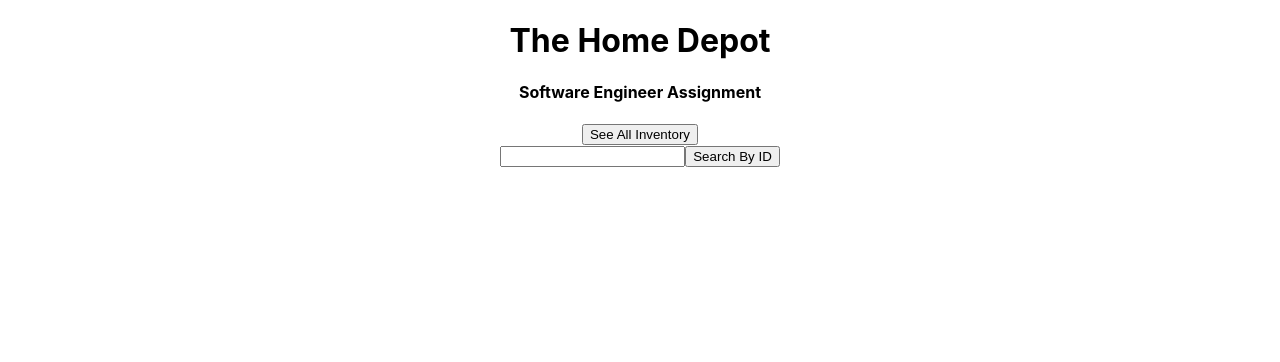
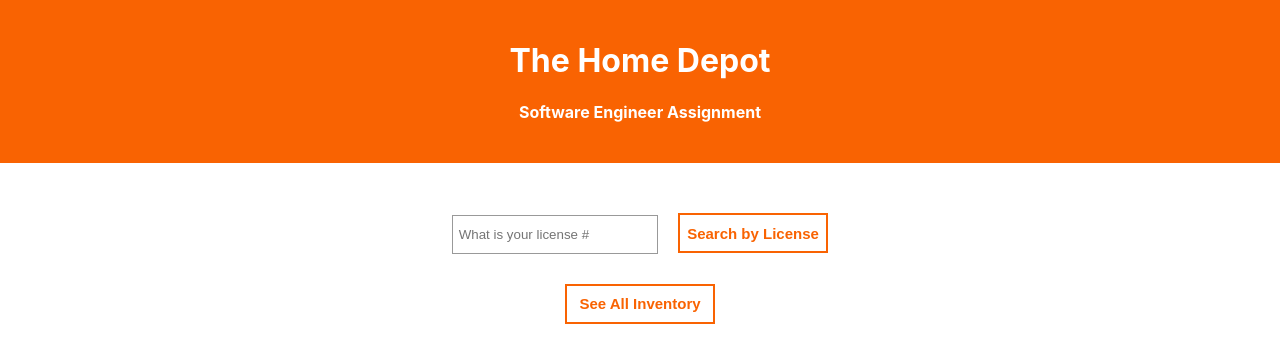
Before and after one commit to Msartain/thd-api-service, a React (Create React App) app: page / in a window 1280 px wide. Shown: the top 362 px of the page. Built offline with nearby package versions, Linux system fonts and the light colour scheme.

Commit message:
styles buttons and header

```diff
--- a/package.json
+++ b/package.json
@@ -13,7 +13,7 @@
     "web-vitals": "^1.1.1"
   },
   "scripts": {
-    "start": "react-scripts start",
+    "start": "PORT=3001 react-scripts start",
     "build": "react-scripts build",
     "test": "react-scripts test",
     "eject": "react-scripts eject"
--- a/src/App.css
+++ b/src/App.css
@@ -2,37 +2,32 @@
   text-align: center;
 }
 
-.App-logo {
-  height: 40vmin;
-  pointer-events: none;
+.header {
+  padding: 20px 0;
+  color: #fff;
+  background-color: #F96302;
 }
 
-@media (prefers-reduced-motion: no-preference) {
-  .App-logo {
-    animation: App-logo-spin infinite 20s linear;
-  }
+.layout {
+  padding: 50px;
+  display: flex;
+  justify-content: center;
+  align-items: center;
+  flex-direction: column;
 }
 
-.App-header {
-  background-color: #282c34;
-  min-height: 100vh;
-  display: flex;
-  flex-direction: column;
-  align-items: center;
-  justify-content: center;
-  font-size: calc(10px + 2vmin);
-  color: white;
+.styled-button {
+  border: 2px solid #F96302;
+  background-color: #fff;
+  color: #F96302;
+  padding: 5px;
+  font-size: 15px;
+  font-weight: 700;
+  height: 40px;
+  min-width: 150px;
 }
 
-.App-link {
-  color: #61dafb;
+.styled-button:hover {
+  background-color: #F96302;
+  color: #fff;
 }
-
-@keyframes App-logo-spin {
-  from {
-    transform: rotate(0deg);
-  }
-  to {
-    transform: rotate(360deg);
-  }
-}
--- a/src/App.js
+++ b/src/App.js
@@ -5,10 +5,14 @@
 function App() {
   return (
     <div className="App">
-      <h1>The Home Depot</h1>
-      <h4>Software Engineer Assignment</h4>
-      <Inventory />
-      <Car />
+      <div className="header">
+        <h1>The Home Depot</h1>
+        <h4>Software Engineer Assignment</h4>
+      </div>
+      <div className="layout">
+        <Car />
+        <Inventory />
+      </div>
     </div>
   );
 }
--- /dev/null
+++ b/src/components/car/car.css
@@ -0,0 +1,27 @@
+
+
+.car input {
+    margin-right: 20px;
+    border-radius: 0;
+    border: 1px solid #999;
+    height: 35px;
+    width: 200px;
+}
+
+.car-card-container {
+    display: flex;
+    justify-content: center;
+}
+
+.car-card {
+    display: flex;
+    flex-direction: column;
+    justify-content: center;
+    align-items: center;
+    border: 2px solid #ccc;
+    border-radius: 3%;
+    height: 300px;
+    padding: 30px;
+    margin: 30px 0;
+    box-shadow: 3px 3px 5px 5px #ccc;
+}
--- a/src/components/car/car.jsx
+++ b/src/components/car/car.jsx
@@ -1,36 +1,44 @@
 import React, { useState } from 'react';
 import useInputState from '../../hooks/useInputState';
+import './car.css';
 
 const Car = () => {
 
     const [id, handleIdChange, resetId] = useInputState('');
-    const [car, setCar] = useState([])
+    const [car, setCar] = useState([]);
+    const [buttonText, setButtonText] = useState('Search by License');
 
     const handleClick = async () => {
-        const response = await fetch(`http://localhost:3000/cars/${id}`);
-        const data = await response.json();
-        console.log(data[0]);
-        setCar(data[0]);
+        if(!car.make) {
+            const response = await fetch(`http://localhost:3000/cars/${id}`);
+            const data = await response.json();
+            setCar(data);
+            setButtonText('Clear')
+        } else {
+            setButtonText('Search by License');
+            setCar([]);
+            resetId('');
+        }
     }
 
-    let display = car ?
-        <div className="car">
-            <p>{car.make}</p>
-            <p>{car.model}</p>
-            <p>{car.package}</p>
-            <p>{car.color}</p>
-            <p>{car.category}</p>
-            <p>{car.mileage}</p>
-            <p>{car.price}</p>
-            <p>{car.id}</p>
+    let display = car.make ?
+    <div className="car-card-container">
+        <div className="car-card">
+            <p>Model: {car.make} {car.model} - {car.package}</p>
+            <p>Color: {car.color}</p>
+            <p>Type: {car.category}</p>
+            <p>Mileage: {parseFloat(car.mileage).toFixed(2)}</p>
+            <p>Price: ${parseFloat(car.price).toFixed(2)}</p>
+            <p>License: {car.id}</p>
         </div>
+    </div>
         :
         null;
 
     return (
         <div className="car">
-            <input type="text" value={id} onChange={handleIdChange}></input>
-            <button onClick={handleClick}>Search By ID</button>
+            <input placeholder=" What is your license #" type="text" value={id} onChange={handleIdChange}></input>
+            <button className="styled-button" onClick={handleClick}>{buttonText}</button>
             {display}
         </div>
     )
--- a/src/components/inventory/inventory.css
+++ b/src/components/inventory/inventory.css
@@ -2,3 +2,7 @@
     margin: auto;
     padding: 30px 0;
 }
+
+.inventory .styled-button {
+    margin-top: 30px;
+}
--- a/src/components/inventory/inventory.jsx
+++ b/src/components/inventory/inventory.jsx
@@ -63,8 +63,8 @@
 
     return (
         <div className="inventory">
+            <button className="styled-button" onClick={handleClick}>{buttonText}</button>
             {display}
-            <button onClick={handleClick}>{buttonText}</button>
         </div>
     )
 }
```
